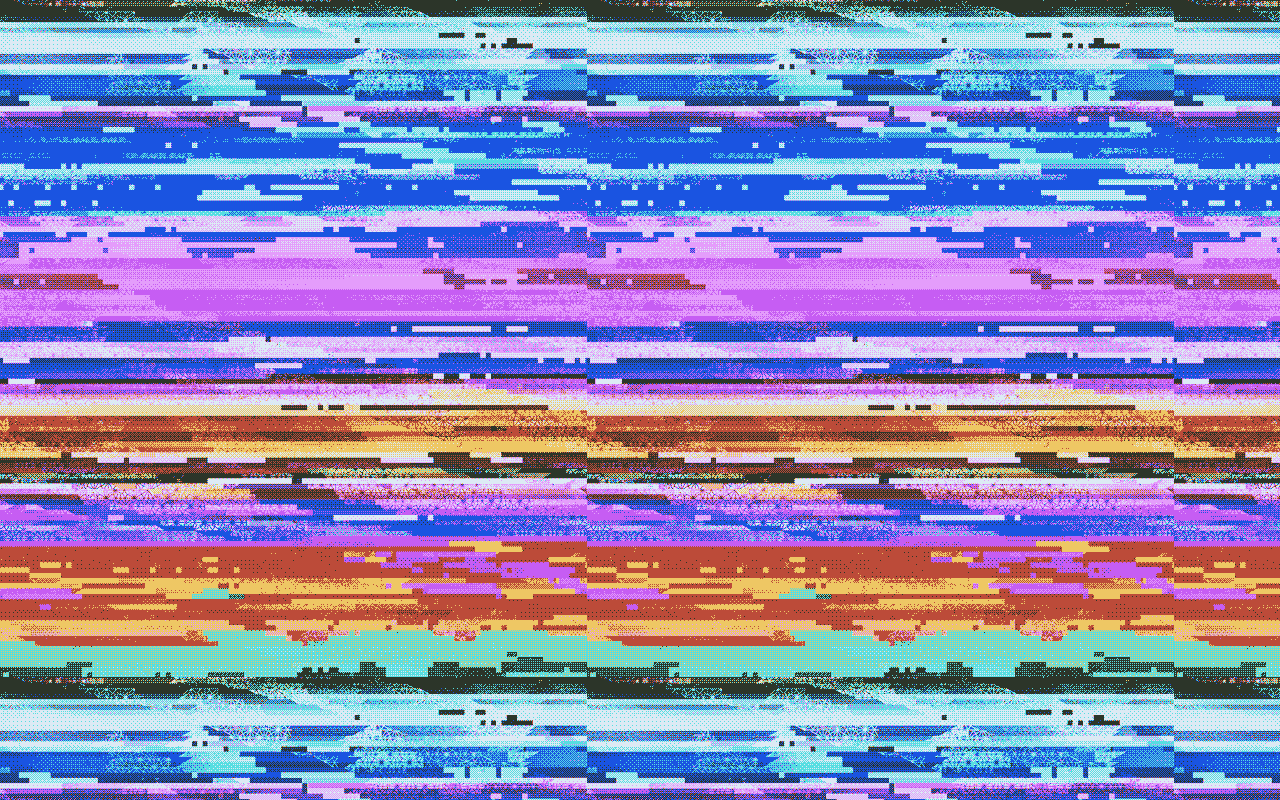
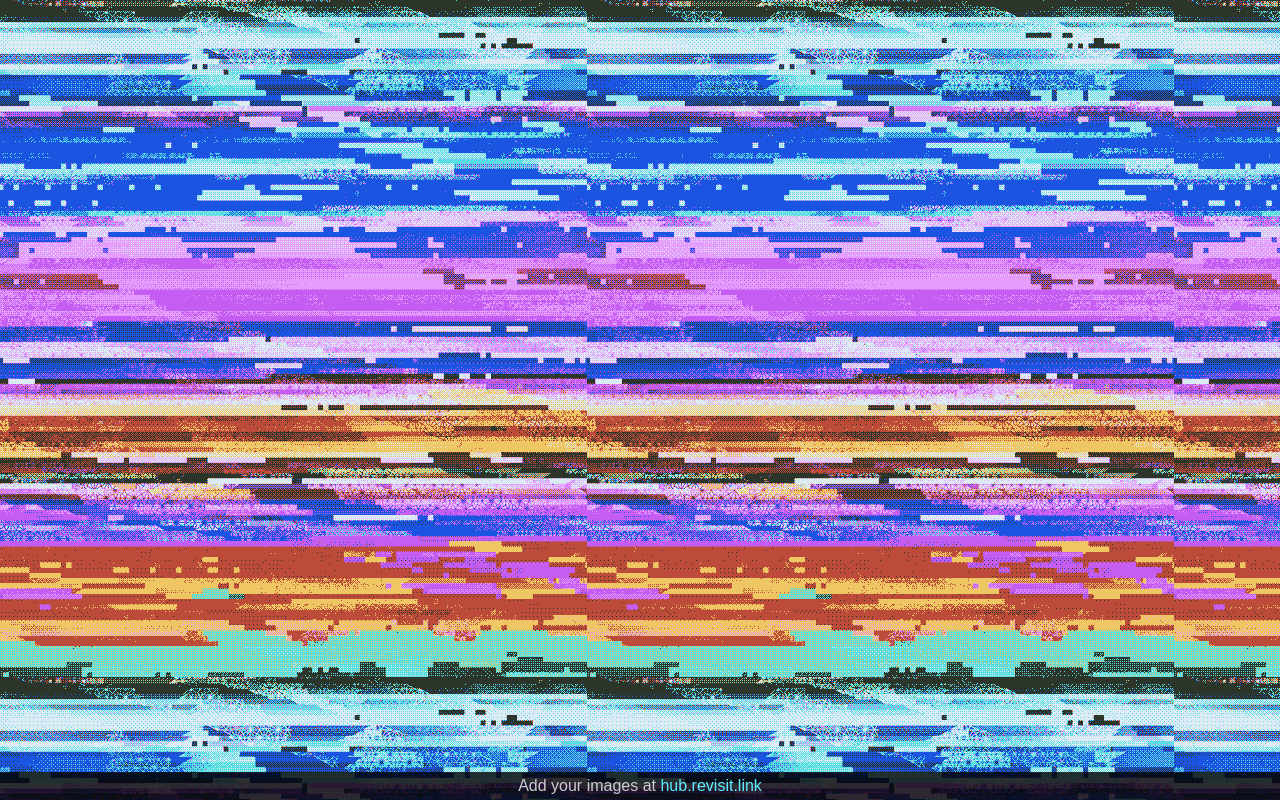
Before and after one commit to beaugunderson/express-revisit-ws-hub, a website: page index.html in a window 1280 px wide. Drawn offline with Linux system fonts and the light colour scheme.

Commit message:
added footer

```diff
--- a/index.html
+++ b/index.html
@@ -3,9 +3,22 @@
   <head>
     <title>hub.revisit.link realtime feed</title>
     <link type="text/css" rel="stylesheet" href="/css/main.css">
+    <script>
+      (function(i,s,o,g,r,a,m){i['GoogleAnalyticsObject']=r;i[r]=i[r]||function(){
+      (i[r].q=i[r].q||[]).push(arguments)},i[r].l=1*new Date();a=s.createElement(o),
+      m=s.getElementsByTagName(o)[0];a.async=1;a.src=g;m.parentNode.insertBefore(a,m)
+      })(window,document,'script','//www.google-analytics.com/analytics.js','ga');
+
+      ga('create', 'UA-4319539-56', 'auto');
+      ga('send', 'pageview');
+
+    </script>
   </head>
   <body>
     <ul class="display"></ul>
+    <footer>
+      Add your images at <a href="http://hub.revisit.link">hub.revisit.link</a>
+    </footer>
     <script type="text/javascript" src="/js/jquery.js"></script>
     <script type="text/javascript" src="/js/reconnecting-websocket.js"></script>
     <script type="text/javascript" src="/js/main.js"></script>
--- a/public/css/main.css
+++ b/public/css/main.css
@@ -4,5 +4,25 @@ body {
 
 ul {
   margin: 0 auto;
+  list-style-type: none;
+  padding: 0;
   width: 600px;
 }
+
+footer {
+  background-color: rgba(1, 1, 1, 0.8);
+  bottom: 0;
+  color: #ccc;
+  font-family: Arial, sans-serif;
+  font-size: 1rem;
+  left: 0;
+  padding: 5px;
+  position: fixed;
+  right: 0;
+  text-align: center;
+}
+
+footer a {
+  color: #5ceeff;
+  text-decoration: none;
+}
```
Also changed, not shown: public/js/main.js (line endings or trailing spaces).
